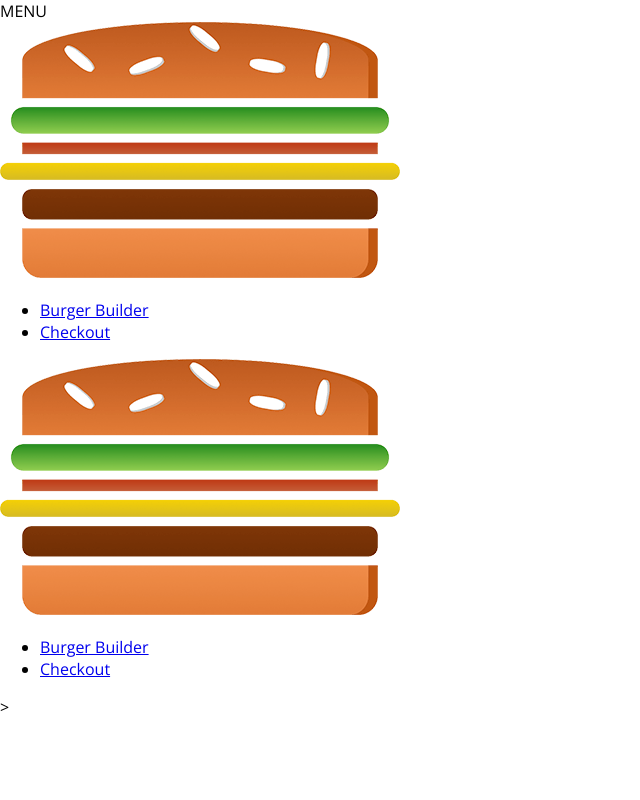
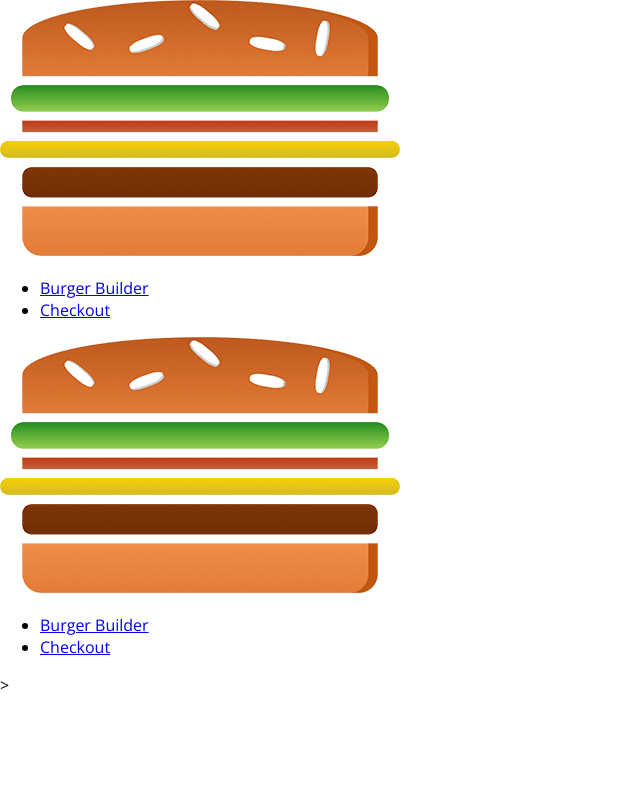
Before and after one commit to hymntaha/BurgerBuilder, a React app: page / in a window 1280 px wide. Shown: the top 800 px of the page, without its empty margins (0-640 px from the left). Built offline with nearby package versions, Linux system fonts and the light colour scheme.

Commit message:
style fix

```diff
--- a/src/components/Navigation/SideDrawer/DrawerToggle/DrawerToggle.js
+++ b/src/components/Navigation/SideDrawer/DrawerToggle/DrawerToggle.js
@@ -1,9 +1,14 @@
 import React from 'react';
+import classes from './DrawerToggle.css';
+
+
 
 const DrawerToggle = (props) => {
     return (
-        <div onClick={props.clicked}>
-            MENU
+        <div className={classes.DrawerToggle} onClick={props.clicked}>
+            <div></div>
+            <div></div>
+            <div></div>
         </div>
     );
 };
```
